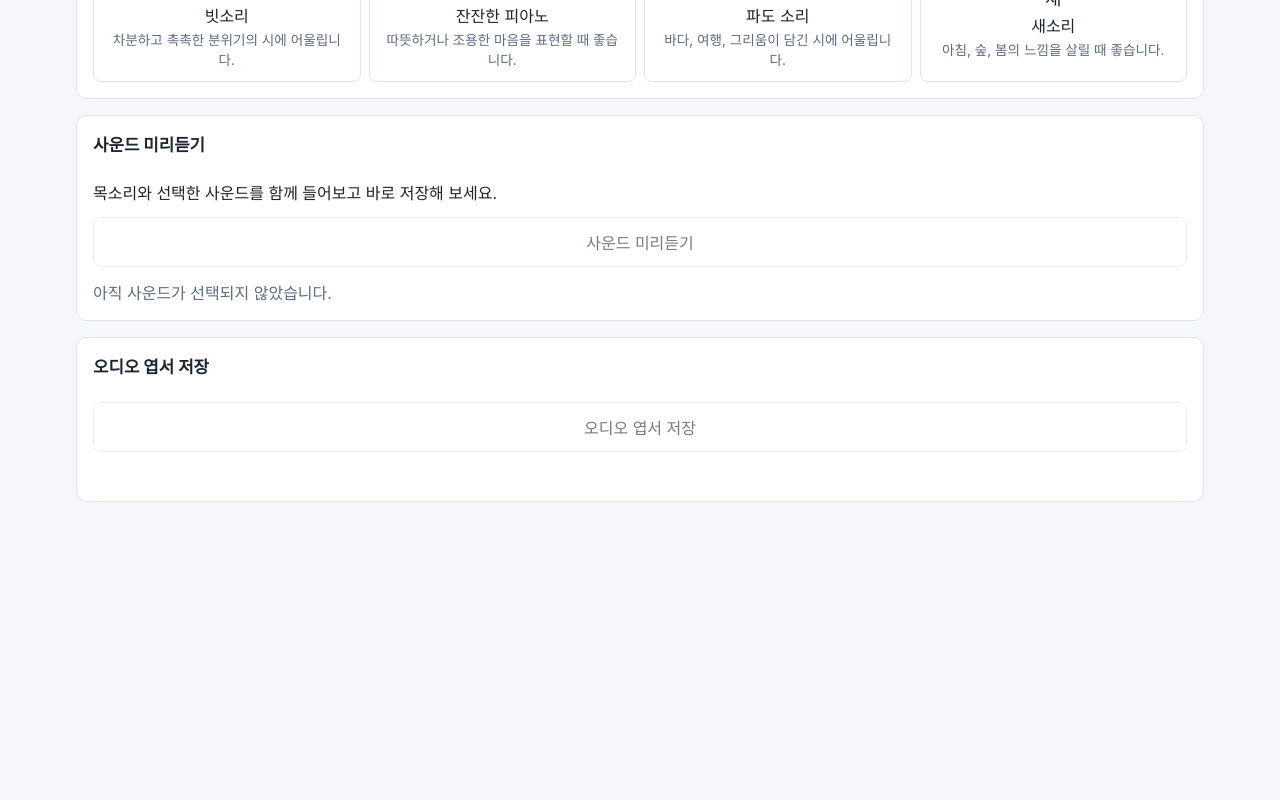
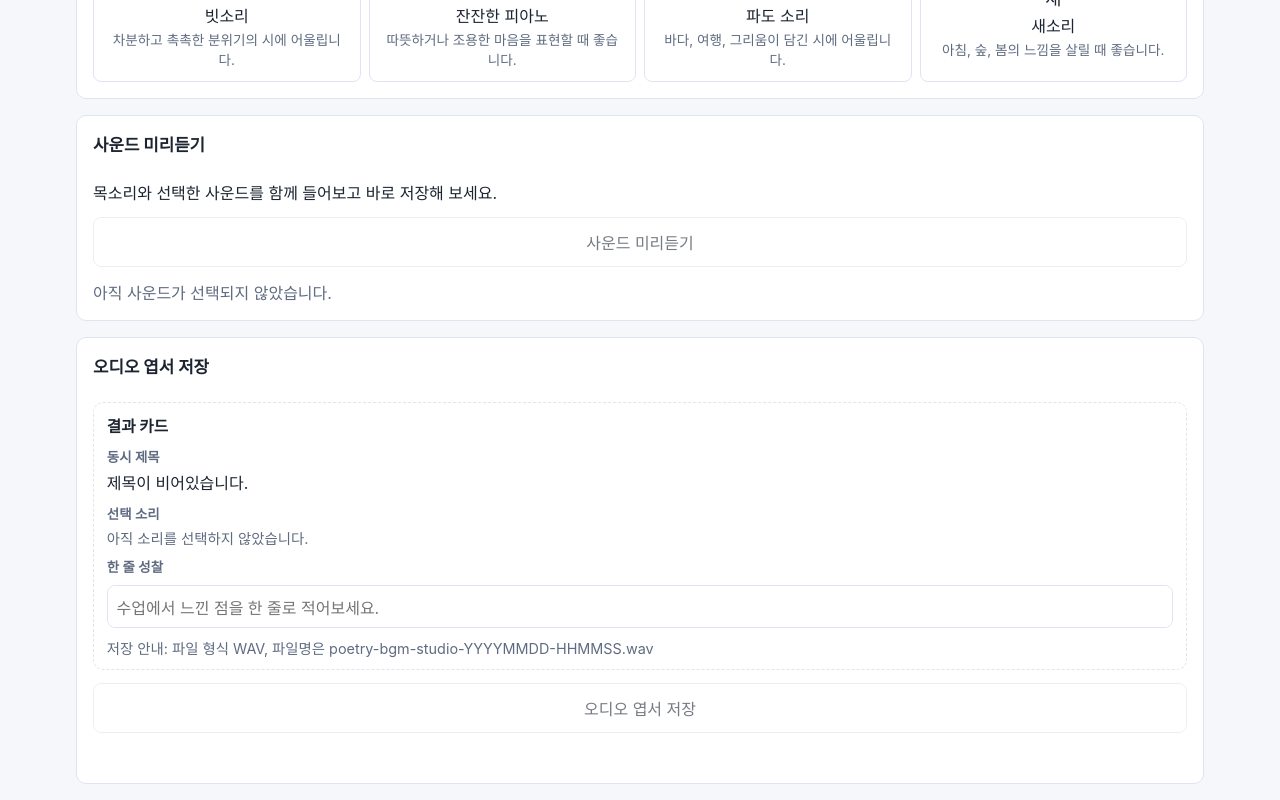
Before and after one commit to WBmaker2/poetry-bgm-studio, a React (Vite) app: page / in a window 1280 px wide. Shown: the part 912-1712 px from the top of the page. Before the commit the page ends 1430 px from the top, so only its background shows below. Built offline with nearby package versions, Linux system fonts and the light colour scheme.

Commit message:
Task 4: improve export result card

```diff
--- a/src/App.tsx
+++ b/src/App.tsx
@@ -192,7 +192,11 @@ export default function App() {
           tracks={SOUND_TRACKS}
           selectedTrackIds={selectedTrackIds}
         />
-        <ExportPanel recordedVoice={recordedVoice} tracks={selectedTracks} />
+        <ExportPanel
+          recordedVoice={recordedVoice}
+          poemTitle={poemTitle}
+          selectedTracks={selectedTracks}
+        />
       </section>
     </main>
   );
--- a/src/components/ExportPanel.tsx
+++ b/src/components/ExportPanel.tsx
@@ -9,12 +9,14 @@ const CLASSROOM_DURATION_CAP_SECONDS = 180;
 
 type ExportPanelProps = {
   recordedVoice: RecordedVoice | null;
-  tracks: SoundTrack[];
+  poemTitle: string;
+  selectedTracks: SoundTrack[];
 };
 
-export function ExportPanel({ recordedVoice, tracks }: ExportPanelProps) {
+export function ExportPanel({ recordedVoice, poemTitle, selectedTracks }: ExportPanelProps) {
   const support = useMemo(() => getAudioSupport(), []);
   const [status, setStatus] = useState<"idle" | "building" | "success" | "error">("idle");
+  const [reflection, setReflection] = useState("");
   const canExport = Boolean(recordedVoice) && support.canMixOffline;
   const unsupportedMessage =
     support.missing.length > 0
@@ -41,7 +43,7 @@ export function ExportPanel({ recordedVoice, tracks }: ExportPanelProps) {
     try {
       const blob = await renderAudioPostcard({
         voiceBlob: queuedVoice.blob,
-        tracks,
+        tracks: selectedTracks,
         durationLimitSeconds: CLASSROOM_DURATION_CAP_SECONDS,
       });
 
@@ -56,11 +58,49 @@ export function ExportPanel({ recordedVoice, tracks }: ExportPanelProps) {
       }
       setStatus("error");
     }
-  }, [recordedVoice, support.canMixOffline, tracks]);
+  }, [recordedVoice, selectedTracks, support.canMixOffline]);
 
   return (
     <section className="export-panel panel-card" aria-labelledby="export-title">
       <h2 id="export-title">오디오 엽서 저장</h2>
+      <div className="export-result-card">
+        <h3 className="export-result-title">결과 카드</h3>
+        <p className="export-result-line">
+          <span className="export-result-label">동시 제목</span>
+          <span>{poemTitle.trim() ? poemTitle : "제목이 비어있습니다."}</span>
+        </p>
+        <div className="export-result-field">
+          <span className="export-result-label" id="selected-sound-list-label">
+            선택 소리
+          </span>
+          {selectedTracks.length > 0 ? (
+            <ul className="export-result-list" aria-labelledby="selected-sound-list-label">
+              {selectedTracks.map((track) => (
+                <li key={track.id}>{track.label}</li>
+              ))}
+            </ul>
+          ) : (
+            <p className="export-result-empty" aria-labelledby="selected-sound-list-label">
+              아직 소리를 선택하지 않았습니다.
+            </p>
+          )}
+        </div>
+        <label htmlFor="reflection-note" className="export-result-label">
+          한 줄 성찰
+        </label>
+        <textarea
+          id="reflection-note"
+          className="export-reflection"
+          value={reflection}
+          onChange={(event) => setReflection(event.target.value)}
+          rows={1}
+          maxLength={120}
+          placeholder="수업에서 느낀 점을 한 줄로 적어보세요."
+        />
+        <p className="export-format-hint">
+          저장 안내: 파일 형식 WAV, 파일명은 poetry-bgm-studio-YYYYMMDD-HHMMSS.wav
+        </p>
+      </div>
       <button
         type="button"
         className="studio-action"
--- a/src/styles.css
+++ b/src/styles.css
@@ -295,6 +295,60 @@ button {
   min-height: 1.3rem;
 }
 
+.export-result-card {
+  border: 1px dashed var(--line);
+  border-radius: 10px;
+  padding: 0.7rem 0.8rem;
+  display: grid;
+  gap: 0.55rem;
+}
+
+.export-result-title {
+  font-size: 0.98rem;
+}
+
+.export-result-line,
+.export-result-field {
+  display: grid;
+  gap: 0.25rem;
+}
+
+.export-result-label {
+  font-size: 0.84rem;
+  color: var(--muted);
+  font-weight: 600;
+}
+
+.export-result-list {
+  margin: 0;
+  padding-left: 1rem;
+  color: var(--text);
+  display: grid;
+  gap: 0.2rem;
+}
+
+.export-result-empty {
+  margin: 0;
+  color: var(--muted);
+  font-size: 0.9rem;
+}
+
+.export-reflection {
+  width: 100%;
+  min-height: 2.7rem;
+  border: 1px solid var(--line);
+  border-radius: 8px;
+  padding: 0.55rem;
+  font: inherit;
+  resize: none;
+}
+
+.export-format-hint {
+  color: var(--muted);
+  font-size: 0.9rem;
+  margin: 0;
+}
+
 .recorder-panel audio,
 .preview-mixer audio {
   width: 100%;
```
Also changed, not shown: 1 other file (tests, documents, lock files or other folders).
